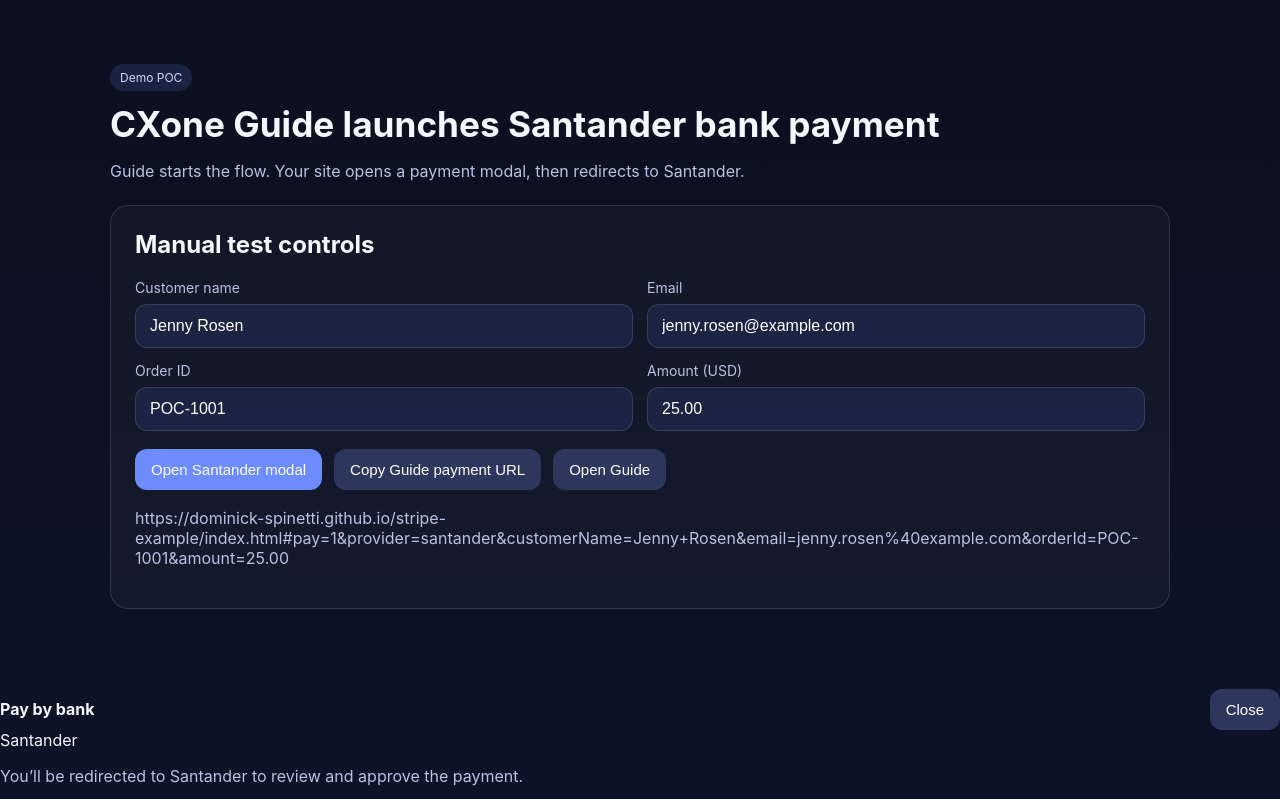
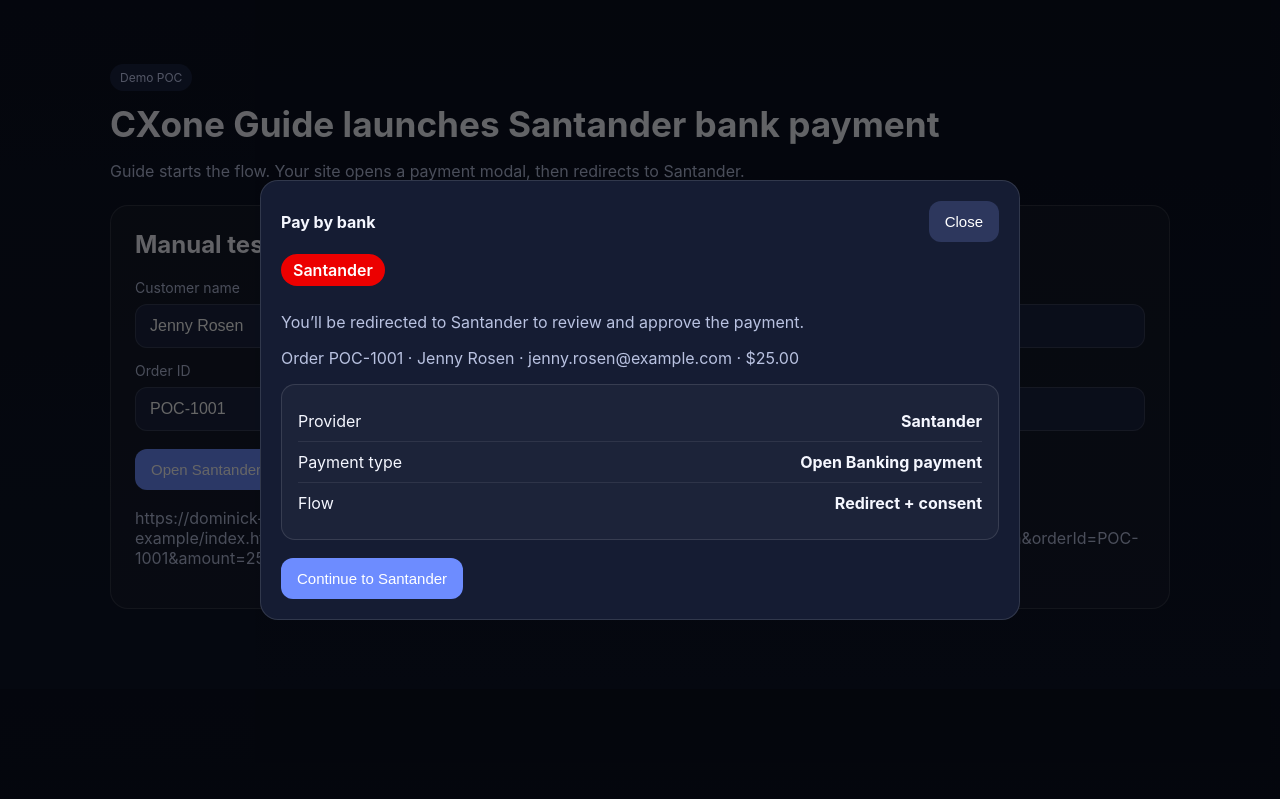
Before and after one commit to dominick-spinetti/stripe-example, a plain HTML site: page index.html in a window 1280 px wide. Both pictures are taken after a click on the button "Open Santander modal". Shown: the top 799 px of the page. Drawn offline with Linux system fonts and the light colour scheme.

Commit message:
Add modal and bank component styles
Added styles for modal, bank header, badge, panel, and row.

```diff
--- a/assets/styles.css
+++ b/assets/styles.css
@@ -119,3 +119,62 @@
 @media (max-width: 720px) {
   .grid { grid-template-columns: 1fr; }
 }
+
+.modal {
+  position: fixed;
+  inset: 0;
+  background: rgba(0, 0, 0, .6);
+  display: flex;
+  align-items: center;
+  justify-content: center;
+  padding: 20px;
+  z-index: 9999;
+}
+
+.modal-card {
+  width: min(760px, 96vw);
+  max-height: 92vh;
+  overflow: auto;
+  background: #151c33;
+  border: 1px solid rgba(255,255,255,.12);
+  border-radius: 18px;
+  padding: 20px;
+}
+
+.hidden {
+  display: none !important;
+}
+
+.bank-header {
+  margin-top: 12px;
+}
+
+.bank-badge {
+  display: inline-block;
+  background: #ec0000;
+  color: white;
+  border-radius: 999px;
+  padding: 6px 12px;
+  font-weight: 600;
+  margin-bottom: 10px;
+}
+
+.bank-panel {
+  margin-top: 14px;
+  padding: 16px;
+  background: rgba(255,255,255,.03);
+  border: 1px solid rgba(255,255,255,.12);
+  border-radius: 14px;
+}
+
+.bank-row {
+  display: flex;
+  justify-content: space-between;
+  gap: 12px;
+  padding: 10px 0;
+  border-bottom: 1px solid rgba(255,255,255,.08);
+}
+
+.bank-row:last-child {
+  border-bottom: 0;
+}
```
